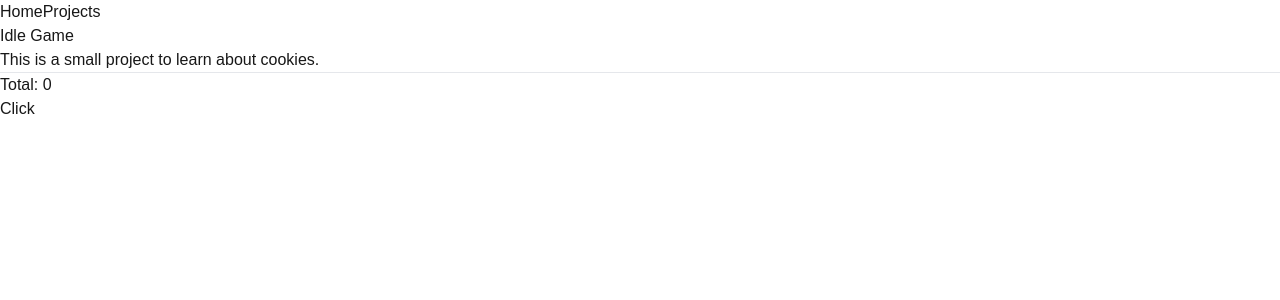
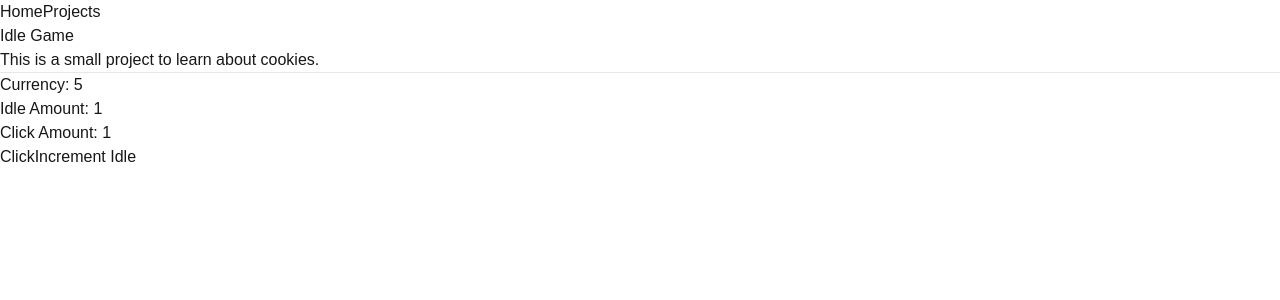
Before and after one commit to ymumberson/Tailwind-Portfolio, a Next.js app: page /projects/idle-game in a window 1280 px wide. Shown: the top 300 px of the page. Built offline with nearby package versions, Linux system fonts and the light colour scheme; no server answers.

Commit message:
Added in idle increment functionality.

```diff
--- a/src/app/projects/idle-game/page.tsx
+++ b/src/app/projects/idle-game/page.tsx
@@ -2,9 +2,9 @@
 
 import Project from "@/app/components/Project";
 import { getCookie, setCookie } from "./cookieReader";
-import { useEffect, useState } from "react";
+import { useEffect, useRef, useState } from "react";
 
-const SAVE_DATA_COOKIE = "IdleGameSaveData";
+const SAVE_DATA_COOKIE_CURRENCY = "IdleGameCookieCurrency";
 
 const Loading = () => {
     return (
@@ -21,35 +21,53 @@ const Loading = () => {
 }
 
 const idleGame = () => {
-    const [cookies, setCookies] = useState(-1);
+    const [currency, setCurrency] = useState(-1);
+    const [clickAmount, setClickAmount] = useState(1);
+    const [idleAmount, setIdleAmount] = useState(1);
+
+    const idleAmountRef = useRef(idleAmount);
+    useEffect(() => {
+        idleAmountRef.current = idleAmount;
+    }, [idleAmount])
 
 
     useEffect(() => {
-        if (cookies === -1) {
+        if (currency === -1) {
             async function fetchCookies() {
-                const cookiesFetch = await getCookie(SAVE_DATA_COOKIE);
-                setCookies(+cookiesFetch);
+                const cookiesFetch = await getCookie(SAVE_DATA_COOKIE_CURRENCY);
+                setCurrency(+cookiesFetch);
             }
             fetchCookies();
         } else {
             async function setCookies() {
-                await setCookie(SAVE_DATA_COOKIE, cookies.toString());
+                await setCookie(SAVE_DATA_COOKIE_CURRENCY, currency.toString());
             }
             setCookies();
         }
-    }, [cookies]);
+    }, [currency]);
 
     async function incrementCounter(amount: number) { //TODO: Account for race conditions?
-        setCookies(cookies+amount);
+        setCurrency(oldValue => {return oldValue+amount});
     }
+
+    useEffect(() => {
+        var passivGenerator = setInterval(function(){
+            incrementCounter(idleAmountRef.current);
+        }, 1000);
+
+        return () => clearInterval(passivGenerator);
+    }, []);
 
     return (
         <Project name={"Idle Game"} description={"This is a small project to learn about cookies."} >
-            {cookies === -1 && <Loading/>}
-            {cookies != -1 &&
+            {currency === -1 && <Loading/>}
+            {currency != -1 &&
                 <div>
-                    <div>Total: {cookies}</div>
-                    <button onClick={() => incrementCounter(1)}>Click</button>
+                    <div>Currency: {currency}</div>
+                    <div>Idle Amount: {idleAmount}</div>
+                    <div>Click Amount: {clickAmount}</div>
+                    <button onClick={() => incrementCounter(clickAmount)}>Click</button>
+                    <button onClick={() => setIdleAmount(old => {return old+1;})}>Increment Idle</button>
                 </div>
             }
         </Project>
```
